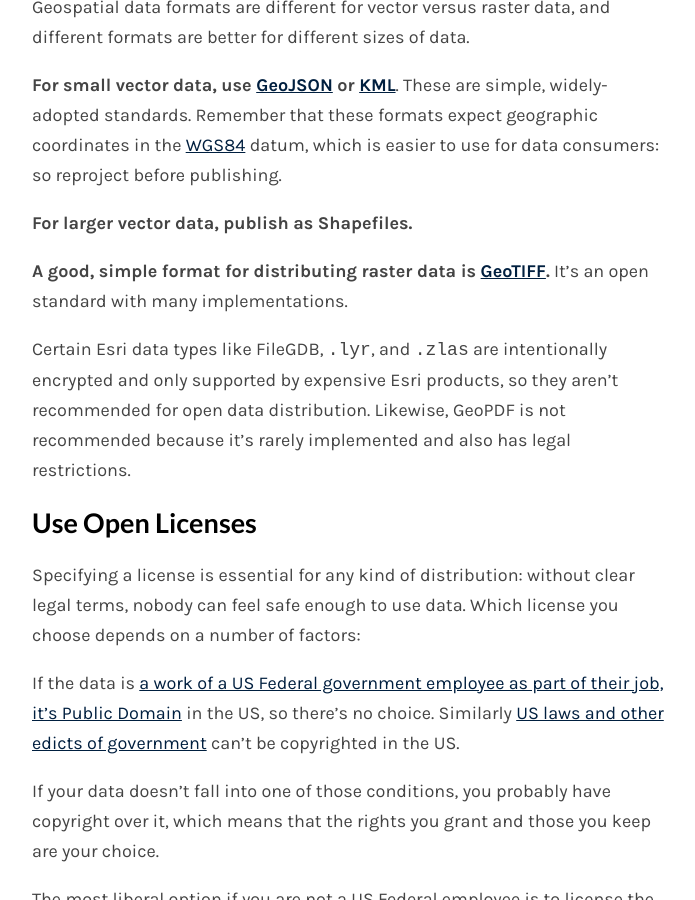
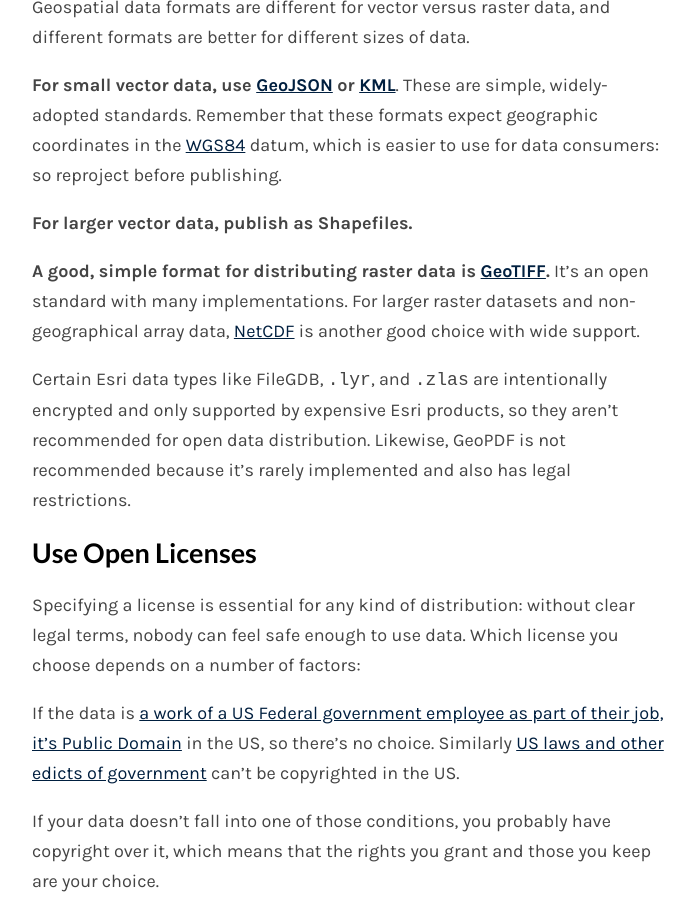
Before and after one commit to tmcw/simpleopendata, a Jekyll site: the page built from index.md, in a window 1280 px wide and 900 px high, scrolled down 1482 px. Shown: the whole window, without its empty margins (288-983 px from the left). Built offline with Jekyll 4.4.1, drawn with Linux system fonts in a browser that asks for light colours; Markdown is read by kramdown in place of the engine named in the settings.

Commit message:
mention netcdf, Fixes #10 http://goo.gl/OmALoh

```diff
--- a/index.md
+++ b/index.md
@@ -42,7 +42,7 @@
 
 **For larger vector data, publish as Shapefiles.**
 
-**A good, simple format for distributing raster data is [GeoTIFF](http://en.wikipedia.org/wiki/GeoTIFF).** It's an open standard with many implementations.
+**A good, simple format for distributing raster data is [GeoTIFF](http://en.wikipedia.org/wiki/GeoTIFF).** It's an open standard with many implementations. For larger raster datasets and non-geographical array data, [NetCDF](https://en.wikipedia.org/wiki/NetCDF) is another good choice with wide support.
 
 Certain Esri data types like FileGDB, `.lyr`, and `.zlas` are intentionally encrypted and only supported by expensive Esri products, so they aren't recommended for open data distribution. Likewise, GeoPDF is not recommended because it's rarely implemented and also has legal restrictions.
 
```
